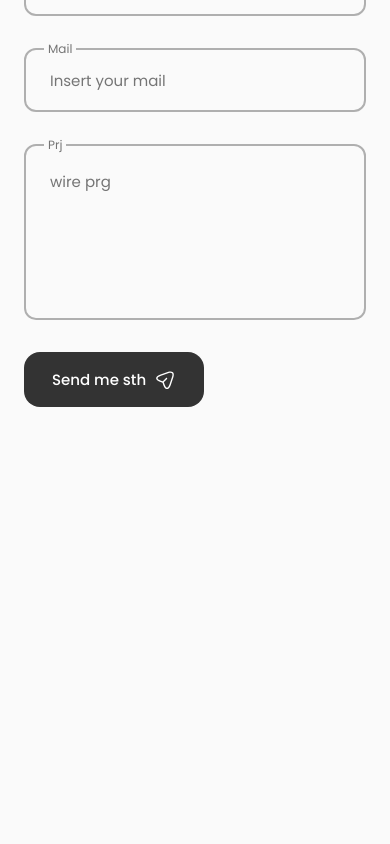
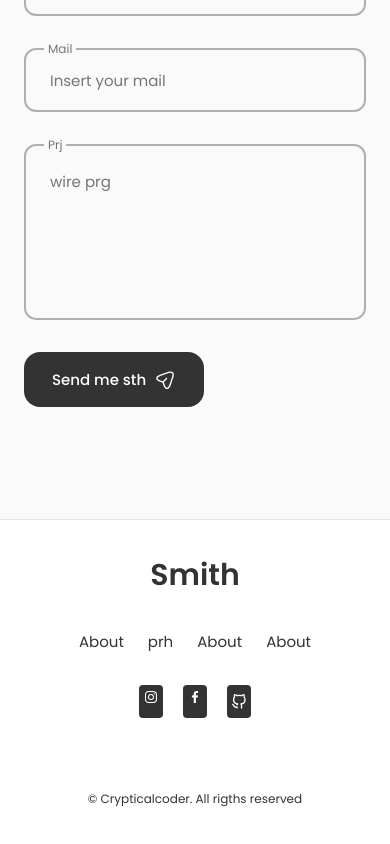
Before and after one commit to linhmonkaist/My_portfolio, a Next.js app: page / in a window 390 px wide. Shown: the part 4509-5353 px from the top of the page. Before the commit the page ends 5076 px from the top, so only its background shows below. Built offline with nearby package versions, Linux system fonts and the light colour scheme.

Commit message:
add footer

```diff
--- a/app/page.tsx
+++ b/app/page.tsx
@@ -6,6 +6,7 @@ import Services from "@/components/services/Services";
 import Qualification from "@/components/qualifacation/Qualification";
 import Testimonials from "@/components/testimonials/Testimonials";
 import Contact from "@/components/contact/Contact";
+import Footer from "@/components/footer/Footer";
 
 export default function index() {
   return (
@@ -20,8 +21,8 @@ export default function index() {
         <Testimonials />
         <Contact />
       </main>
-      <footer className="row-start-3 flex gap-6 flex-wrap items-center justify-center">
-      </footer>
+
+      <Footer />
     </>
   );
 }
--- /dev/null
+++ b/components/footer/Footer.css
@@ -0,0 +1,66 @@
+.footer {
+    background-color: var(--container-color);
+    border-top: 1px solid rgba(0, 0, 0, 0.1)
+}
+
+.footer__container {
+    padding: 2rem 0 6rem
+}
+
+.footer__title,
+.footer__link {
+    color: var(--title-color);
+}
+
+.footer__title {
+    text-align: center;
+    margin-bottom: var(--mb-2);
+}
+
+.footer__link:hover {
+    color: var(--title-color-dark);
+}
+
+.footer__list {
+    display: flex;
+    justify-content: center;
+    column-gap: 1.5rem;
+    margin-bottom: var(--mb-2);
+}
+
+.footer__social {
+    display: flex;
+    justify-content: center;
+    column-gap: 1.25rem;
+}
+
+.footer__social-link {
+    background-color: var(--title-color);
+    color: var(--container-color);
+    font-size: 1.15rem;
+    padding: 0.4rem;
+    border-radius: 0.5rem;
+    display: inline-flex;
+}
+
+.footer__social-link:hover {
+    background-color: var(--title-color-dark);
+}
+
+.footer__copy {
+    display: block;
+    margin-top: 4.5rem;
+    color: var(--title-color);
+    text-align: center;
+    font-size: var(--smaller-font-size);
+}
+
+/*=============== BREAKPOINTS ===============*/
+/* For large devices */
+@media screen and (max-width: 992px) {
+    .footer__social-link {
+        padding: 0.25rem;
+        border-radius: 0.25rem;
+        font-size: 1rem;
+    }
+  }
--- /dev/null
+++ b/components/footer/Footer.tsx
@@ -0,0 +1,48 @@
+import Link from 'next/link'
+import React from 'react'
+import './Footer.css'
+
+const Footer = () => {
+  return (
+    <footer className="footer">
+        <div className="footer__container container">
+            <h1 className="footer__title">Smith</h1>
+            <ul className="footer__list">
+                <li>
+                    <Link href="#about" className="footer__link">About</Link>
+                </li>
+
+                <li>
+                    <Link href="" className="footer__link">prh</Link>
+                </li>
+
+                <li>
+                    <Link href="" className="footer__link">About</Link>
+                </li>
+
+                <li>
+                    <Link href="" className="footer__link">About</Link>
+                </li>
+            </ul>
+
+            <div className="footer__social">
+                <Link href="" className="footer__social-link" target="_blank">
+                    <i className="bx bxl-instagram"></i>
+                </Link>
+
+                <Link href="" className="footer__social-link" target="_blank">
+                    <i className="bx bxl-facebook"></i>
+                </Link>
+
+                <Link href="" className="footer__social-link" target="_blank">
+                    <i className="uil uil-github-alt"></i>
+                </Link>
+            </div>
+
+            <span className="footer__copy">&#169; Crypticalcoder. All rigths reserved</span>
+        </div>
+    </footer>
+  )
+}
+
+export default Footer
--- a/components/qualifacation/Qualification.tsx
+++ b/components/qualifacation/Qualification.tsx
@@ -9,7 +9,7 @@ const Qualification = () => {
         setToggleState(index);
     }
   return (
-    <section className="qualification section" id="services">
+    <section className="qualification section" id="portfolio">
         <h2 className="section__title">Qualification</h2>
         <span className="section__subtitle">My journey</span>
 
```
